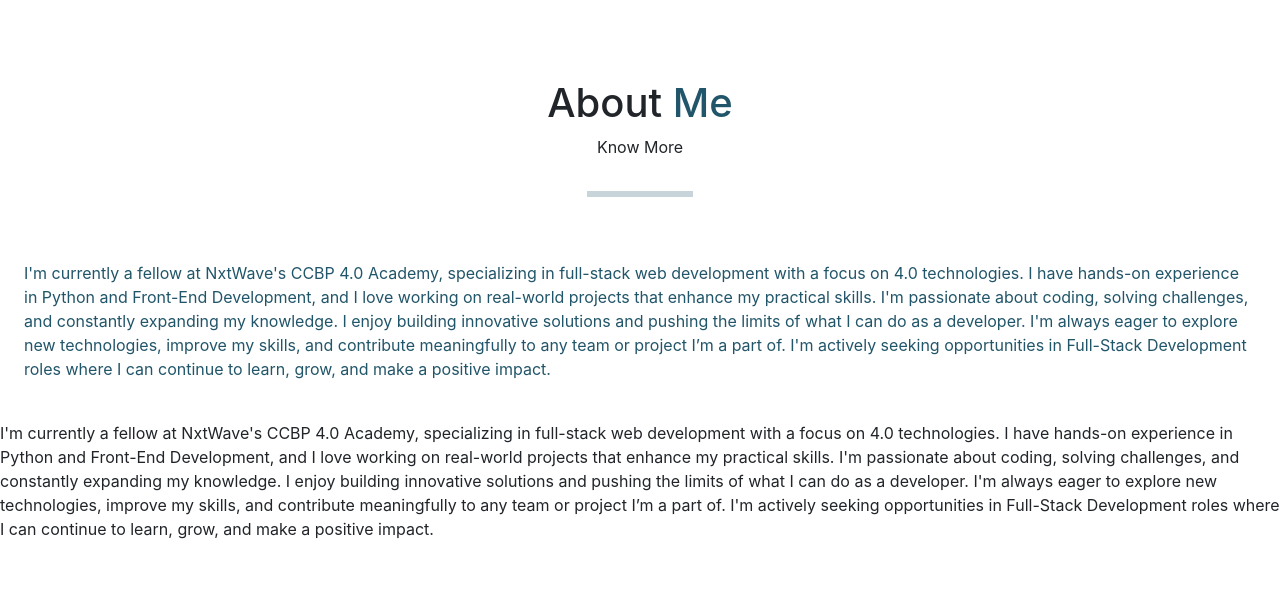
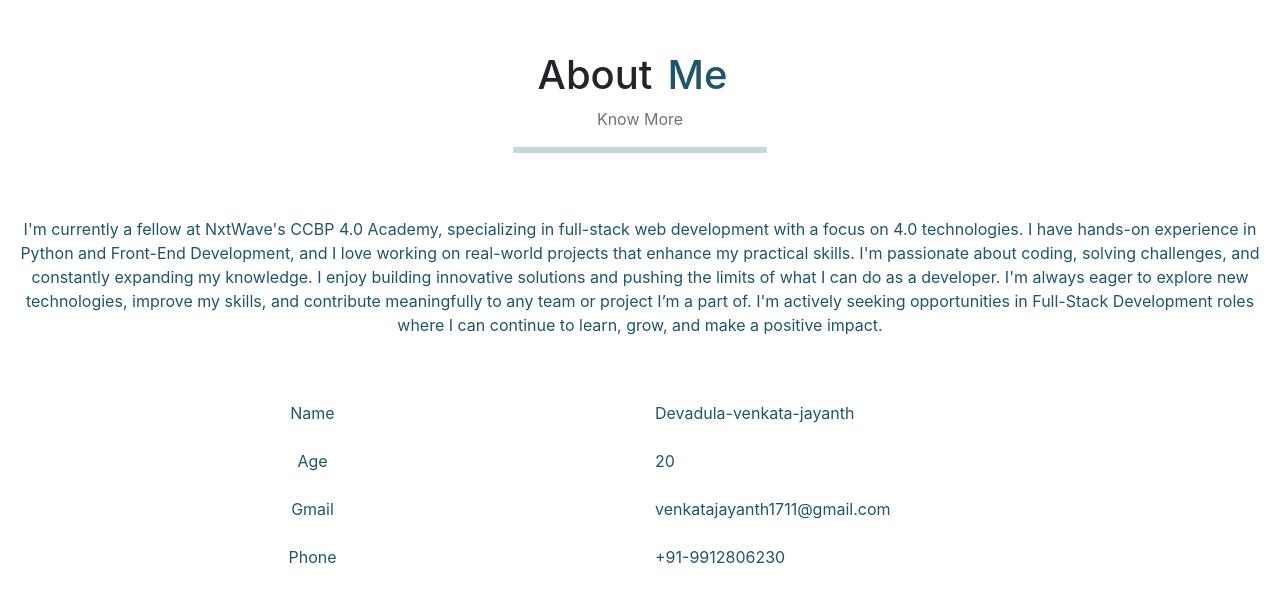
Before and after one commit to Jayanth-1711/Portfolio, a plain HTML site: page index.html in a window 1280 px wide. Shown: the part 947-1548 px from the top of the page. Drawn offline with nearby package versions, Linux system fonts and the light colour scheme; a web font is replaced by a local one.

Commit message:
index.html

```diff
--- a/index.html
+++ b/index.html
@@ -40,11 +40,11 @@
           </ul>
         </div>
       </nav>
-        <div id="Home" class="bg-container  d-flex flex-column justify-content-center text-center m-auto">
-            <div class="pfp-container mt-5 d-block d-md-none">
+        <div id="Home" class="bg-container d-flex flex-column justify-content-center text-center m-auto">
+            <div class="pfp-container mt-5 d-block d-md-none ">
                 <img src="images/pfp(2).jpg" class="w-50 pfp"/>
             </div>
-            <div class="d-flex flex-row justify-content-center mt-5 pr-md-5">
+            <div class="d-flex flex-row justify-content-center mt-5 pr-md-5 ">
                 <div class="pfp-container-md d-none d-md-block">
                     <img src="images/pfp(2).jpg" class="w-50 pfp"/>
                 </div>
@@ -55,7 +55,7 @@
                     <h4>Frontend Developer</h4>
                 </div>
                 <div class="d-flex flex-row justify-content-center mt-3">
-                    <button class="get-Resume mr-3 btn">Get Resume</button>
+                    <button class="get-Resume mr-3 btn">Download CV</button>
                     <button class="contact_info-btn btn">Contact info</button>
                 </div>
                 <div class="d-flex flex-row justify-content-center mt-3">
@@ -67,22 +67,39 @@
          </div>
     </div>
     <hr/>
-    <div id = "aboutMe" class="about-me-page  d-flex flex-column justify-content-center mt-5">
-      <h1 class="abt-me text-center">About <span class="colour">Me</span> </h1>
-      <p class="text-center texxt-secondary">Know More</p>
-      <hr style="width: 100px;" class="colour hline"/>
-      <p class="mt-4 p-4 colour">I'm currently a fellow at NxtWave's CCBP 4.0 Academy, specializing in full-stack web development with a focus on 4.0 technologies. I have hands-on experience in Python and Front-End Development, and I love working on real-world projects that enhance my practical skills.
+    <div id = "aboutMe" class="about-me-page column d-flex flex-column justify-content-center mt-5">
+      <div class="row">
+      <h1 class="abt-me text-center">About<span class="colour col-12">Me</span></h1>
+      <p class="text-center text-secondary col-12">Know More</p>
+      <hr style="width: px;" class="colour hline col-2"/>
+      <p class="mt-4 p-4 colour col-12 text-center">I'm currently a fellow at NxtWave's CCBP 4.0 Academy, specializing in full-stack web development with a focus on 4.0 technologies. I have hands-on experience in Python and Front-End Development, and I love working on real-world projects that enhance my practical skills.
 
           I'm passionate about coding, solving challenges, and constantly expanding my knowledge. I enjoy building innovative solutions and pushing the limits of what I can do as a developer. I'm always eager to explore new technologies, improve my skills, and contribute meaningfully to any team or project I’m a part of.
 
           I'm actively seeking opportunities in Full-Stack Development roles where I can continue to learn, grow, and make a positive impact.</p>
-          <p class=colour">I'm currently a fellow at NxtWave's CCBP 4.0 Academy, specializing in full-stack web development with a focus on 4.0 technologies. I have hands-on experience in Python and Front-End Development, and I love working on real-world projects that enhance my practical skills.
 
-            I'm passionate about coding, solving challenges, and constantly expanding my knowledge. I enjoy building innovative solutions and pushing the limits of what I can do as a developer. I'm always eager to explore new technologies, improve my skills, and contribute meaningfully to any team or project I’m a part of.
-
-            I'm actively seeking opportunities in Full-Stack Development roles where I can continue to learn, grow, and make a positive impact.</p>
+          <div class="colour text-center col-6 col-md-6">
+            <div class="d-block mt-4">
+                <p class="para  d-inline">Name</p>
+                <div class="d-block  mt-4">
+                    <p class="para  d-inline">Age</p>
+                </div>
+                <div class="d-block mt-4">
+                    <p class="para  d-inline">Gmail</p>
+                </div>
+                <div class="d-block mt-4">
+                  <p class="para  d-inline">Phone</p>
+              </div>
+            </div>
+        </div>
+        <div class="colour text-md-left col-6 col-md-6 text-start">
+            <p class="para mt-4">Devadula-venkata-jayanth</p>
+            <p class="para mt-4">20</p>
+            <p class="para mt-4">venkatajayanth1711@gmail.com</p>
+            <p class="para mt-4">+91-9912806230</p>
+        </div>
           </div>
-
+        </div>
     <script src="https://cdn.jsdelivr.net/npm/bootstrap@5.3.5/dist/js/bootstrap.bundle.min.js" integrity="sha384-k6d4wzSIapyDyv1kpU366/PK5hCdSbCRGRCMv+eplOQJWyd1fbcAu9OCUj5zNLiq" crossorigin="anonymous"></script>
 </body>
 </html>
```
